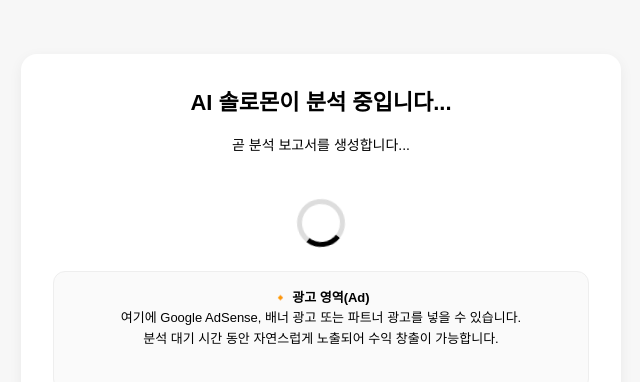
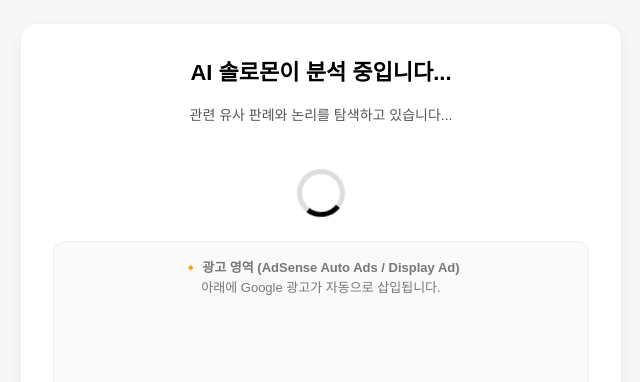
Before and after one commit to hwbyun34/AI_SOLOMON, a Next.js app: page /loading in a window 1280 px wide. Before the commit this address had no page. Shown: the part 162-544 px from the top of the page, without its empty margins (319-959 px from the left). Built offline with nearby package versions, Linux system fonts and the light colour scheme.

Commit message:
chrome Darkmode fix

```diff
--- a/app/feedback/result/page.tsx
+++ b/app/feedback/result/page.tsx
@@ -106,6 +106,7 @@ export default function FeedbackResultPage() {
           alignItems: "center",
           fontSize: 18,
           fontWeight: 600,
+          WebkitTextFillColor: "#000",
         }}
       >
         AI 솔로몬이 합의 솔루션을 정리하고 있습니다...
--- a/app/loading/page.tsx
+++ b/app/loading/page.tsx
@@ -8,30 +8,32 @@ export default function LoadingPage() {
   const [phase, setPhase] = useState(0);
 
   useEffect(() => {
+    // 20초 동안 자연스럽게 5단계 문구가 넘어가도록 설정
     const messages = [
       "AI 솔로몬이 사건을 읽고 핵심 요소를 파악하는 중입니다...",
-      "관련 유사 사례와 논리를 탐색하는 중입니다...",
-      "AI 패널들이 각각 의견을 정리하고 있습니다...",
-      "곧 분석 보고서를 생성합니다..."
+      "관련 유사 판례와 논리를 탐색하고 있습니다...",
+      "증거·사실관계를 구조화하고 있습니다...",
+      "AI 패널들이 각각 의견을 정리하는 중입니다...",
+      "최종 결론을 생성하고 있습니다..."
     ];
 
     messages.forEach((_, index) => {
-      setTimeout(() => setPhase(index), index * 900);
+      setTimeout(() => setPhase(index), index * 4000); // 4초 × 5단계 = 총 20초
     });
 
     const timer = setTimeout(() => {
       router.push("/report");
-    }, 3600);
+    }, 20000); // 20초 후 리포트 페이지 이동
 
     return () => clearTimeout(timer);
   }, [router]);
 
-  // 변화하는 문장 리스트
   const messages = [
     "AI 솔로몬이 사건을 읽고 핵심 요소를 파악하는 중입니다...",
-    "관련 유사 사례와 논리를 탐색하는 중입니다...",
-    "AI 패널들이 각각 의견을 정리하고 있습니다...",
-    "곧 분석 보고서를 생성합니다..."
+    "관련 유사 판례와 논리를 탐색하고 있습니다...",
+    "증거·사실관계를 구조화하고 있습니다...",
+    "AI 패널들이 각각 의견을 정리하는 중입니다...",
+    "최종 결론을 생성하고 있습니다..."
   ];
 
   return (
@@ -44,7 +46,6 @@ export default function LoadingPage() {
         alignItems: "center",
         padding: 20,
         boxSizing: "border-box",
-        WebkitTextFillColor: "#000",
       }}
     >
       <div
@@ -57,7 +58,6 @@ export default function LoadingPage() {
           boxShadow: "0 4px 14px rgba(0,0,0,0.06)",
           textAlign: "center",
           position: "relative",
-          WebkitTextFillColor: "#000",
         }}
       >
         {/* 제목 */}
@@ -66,6 +66,7 @@ export default function LoadingPage() {
             fontSize: 22,
             fontWeight: 700,
             marginBottom: 16,
+            WebkitTextFillColor: "#000",
           }}
         >
           AI 솔로몬이 분석 중입니다...
@@ -79,7 +80,6 @@ export default function LoadingPage() {
             color: "#555",
             marginBottom: 24,
             transition: "opacity 0.3s",
-            WebkitTextFillColor: "#000",
           }}
         >
           {messages[phase]}
@@ -96,41 +96,50 @@ export default function LoadingPage() {
               borderRadius: "50%",
               margin: "0 auto",
               animation: "spin 1s linear infinite",
-              WebkitTextFillColor: "#000",
             }}
           />
         </div>
 
-        {/* 광고 자리 */}
+        {/* Google AdSense 광고 자리 */}
         <div
           style={{
             marginTop: 20,
             padding: 16,
             background: "#fafafa",
             borderRadius: 12,
-            minHeight: 120,
+            minHeight: 180,
             fontSize: 13,
             color: "#777",
             border: "1px solid #eee",
             lineHeight: 1.6,
-            WebkitTextFillColor: "#000",
           }}
         >
-          🔸 <strong>광고 영역(Ad)</strong>
+          <strong>🔸 광고 영역 (AdSense Auto Ads / Display Ad)</strong>
           <br />
-          여기에 Google AdSense, 배너 광고 또는 파트너 광고를 넣을 수 있습니다.
-          <br />
-          분석 대기 시간 동안 자연스럽게 노출되어 수익 창출이 가능합니다.
+          아래에 Google 광고가 자동으로 삽입됩니다.
+
+          <div style={{ marginTop: 10 }}>
+            <ins
+              className="adsbygoogle"
+              style={{ display: "block" }}
+              data-ad-client="ca-pub-5086983825808143"
+              data-ad-slot="1234567890"
+              data-ad-format="auto"
+              data-full-width-responsive="true"
+            ></ins>
           </div>
         </div>
 
-      {/* animation keyframes */}
+        {/* 스핀 애니메이션 */}
         <style>{`
           @keyframes spin {
             from { transform: rotate(0deg); }
             to { transform: rotate(360deg); }
           }
+
+          (adsbygoogle = window.adsbygoogle || []).push({});
         `}</style>
+      </div>
     </div>
   );
 }
```
Lines whose indentation alone changed are shown as unchanged.
